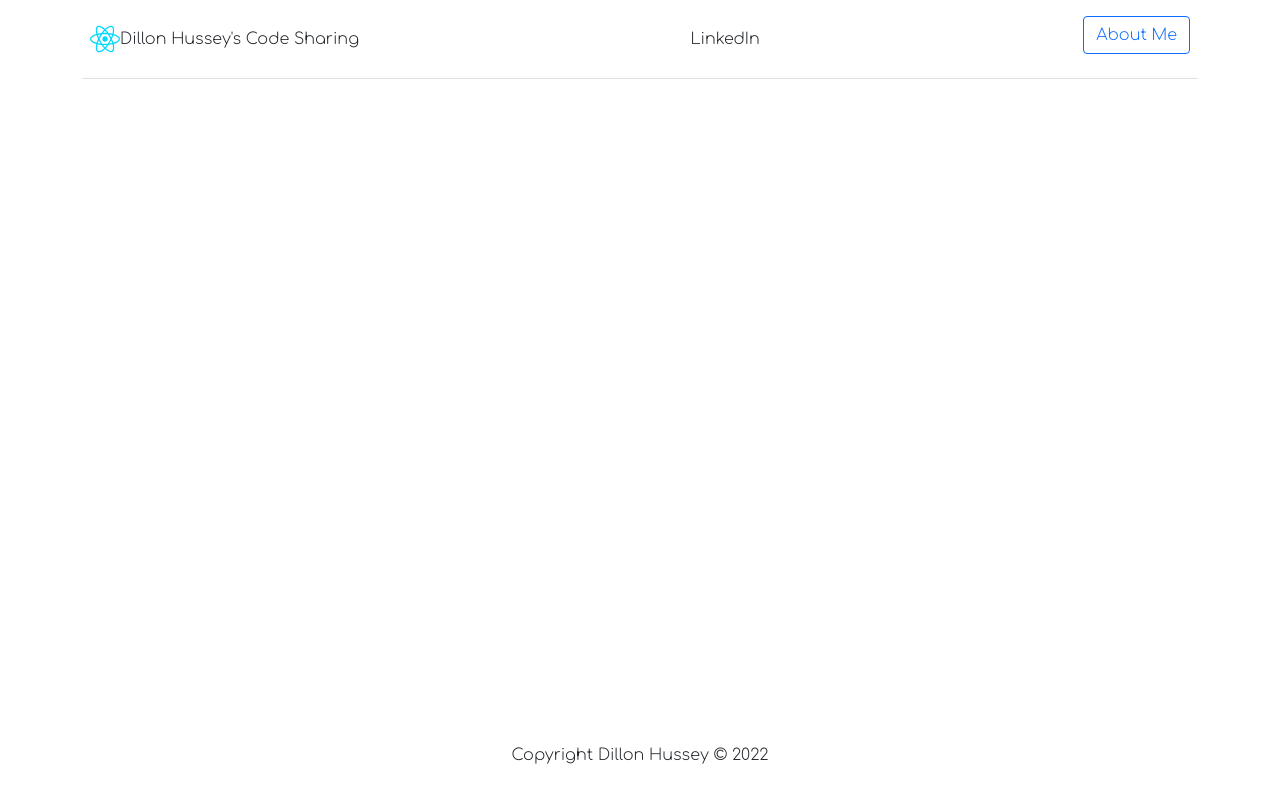
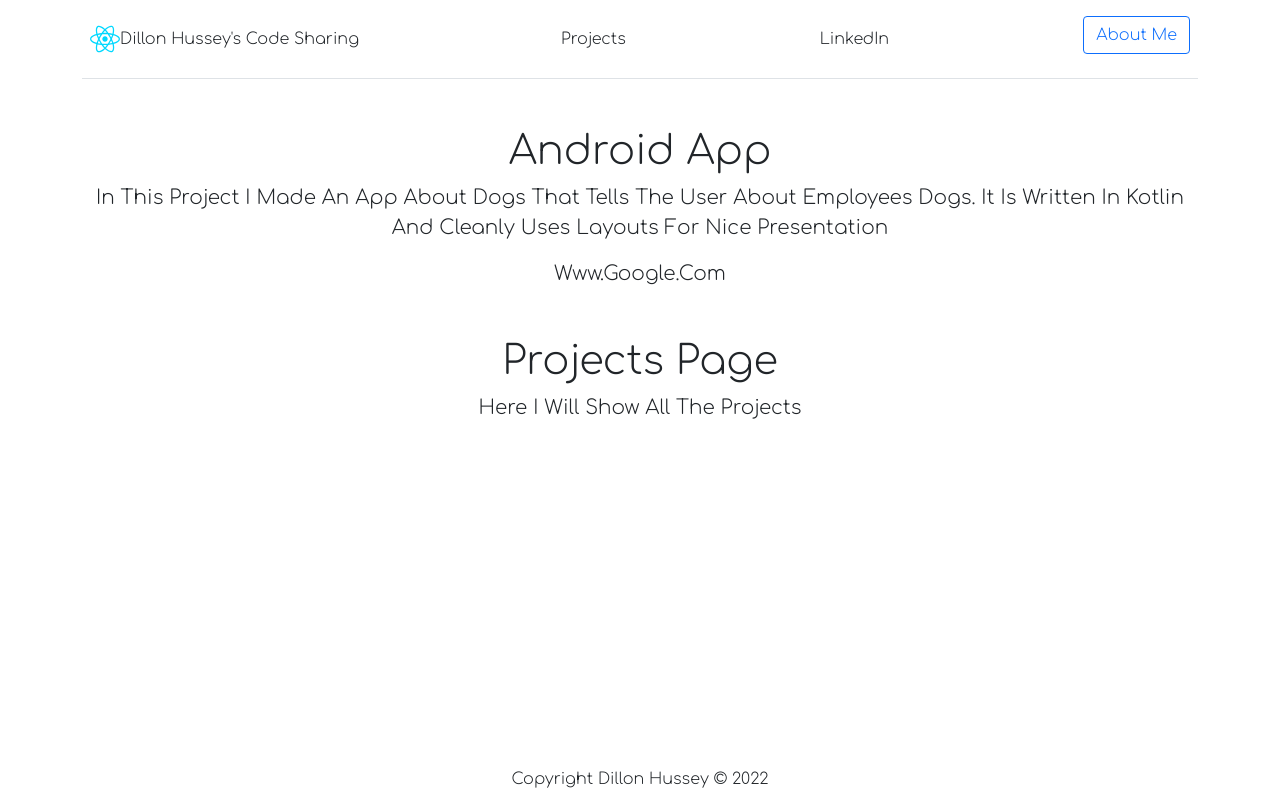
Before and after one commit to DillonHussey/DillonHussey.github.io, a React (Create React App) app: page /projects in a window 1280 px wide. Built offline with nearby package versions, Linux system fonts and the light colour scheme.

Commit message:
Nearly working project model

```diff
--- a/src/App.js
+++ b/src/App.js
@@ -5,8 +5,10 @@ import { Routes, Route } from "react-router-dom";
 import Layout from "./layout/Layout";
 
 // pages
-import Home from "./pages/Home";
+import Projects from "./pages/Projects";
 import About from "./pages/About";
+import AboutMe from "./pages/AboutMe";
+
 import NotFound from "./pages/NotFound";
 
 
@@ -15,8 +17,10 @@ const App = () => {
     <Layout>
       <Container>
         <Routes>
-          <Route path="/" element={<Home />} exact />
-          <Route path="/aboutThisPrj" element={<About />} />
+          <Route path="/" element={<About />} exact />
+          <Route path="/about" element={<About />} />
+          <Route path="/aboutMe" element={<AboutMe />} />
+          <Route path="/projects" element={<Projects/>}/>
           <Route element={<NotFound />} />
         </Routes>
       </Container>
--- a/src/components/Menu.js
+++ b/src/components/Menu.js
@@ -1,16 +1,13 @@
 import { Link } from "react-router-dom";
 import logo from '../images/react.svg';
 import {Container} from "react-bootstrap";
-// flex-column flex-md-row align-items-center p-2 px-md-1 mb-3 bg-white border-bottom box-shadow
-//d-flex align-items-center col-md-3 mb-md-0 mr-auto
-//ml-md-3
 const Menu = () => {
   return (
     <Container>
       <header className="d-flex flex-wrap align-items-left justify-content-center justify-content-md-between py-3 mb-4 border-bottom">
 
         <Link
-          to="/aboutThisPrj"
+          to="/about"
           className="d-flex align-items-center text-dark p-2 text-decoration-none"
           >
           <img
@@ -23,6 +20,11 @@ const Menu = () => {
             Dillon Hussey's Code Sharing
         </Link>
 
+        <Link className="d-flex align-items-center text-dark text-decoration-none"
+          to="/Projects"
+        >
+          Projects
+        </Link>
         <a target="_blank" href="https://www.linkedin.com/in/dillon-hussey-b85781224/"
 
         rel="noreferrer"
--- /dev/null
+++ b/src/components/Project.js
@@ -0,0 +1,38 @@
+
+//This is the model for each project display
+// I need an adapter in this file that will take a
+
+/*
+
+prj object model:
+prj {
+    title: "this is the title"
+    images : [1, 3, 4] list of which pictures are associated
+    description: "Description String (maybe this is markdown"
+    Form application: "link address"
+}
+
+*/
+
+
+const Project = () => {
+
+  const prj = {
+    title: "Android App",
+    description: "In this project i made an app about dogs that tells the user about employees dogs. It is written in Kotlin and cleanly uses layouts for nice presentation",
+    form: "www.google.com"
+  }
+
+  return (
+      <div className='starter-template text-center mt-5'>
+        <h1>{prj.title}</h1>
+        <p className='lead text-capitalize'>{prj.description}</p>
+        <p className='lead text-capitalize'>{prj.form}</p>
+
+      </div>
+  )
+}
+
+
+
+export default Project
--- a/src/pages/Home.js
+++ b/src/pages/AboutMe.js
@@ -1,9 +1,9 @@
 import Header from '../components/Header'
 import Meta from '../components/Meta'
 
-const Home = () => {
+const AboutMe = () => {
   // page content
-  const pageTitle = 'Home'
+  const pageTitle = 'About Dillon'
   const pageDescription = 'welcome to react bootstrap template'
 
   return (
@@ -14,4 +14,4 @@ const Home = () => {
   )
 }
 
-export default Home
+export default AboutMe
--- /dev/null
+++ b/src/pages/Projects.js
@@ -0,0 +1,21 @@
+import Header from '../components/Header'
+import Meta from '../components/Meta'
+import Project from '../components/Project'
+const Projects = () => {
+  // page content
+  const pageTitle = "Projects"
+  const pageDescription = 'Here I will show all the projects'
+
+  //test project to demo
+
+  return (
+    <div>
+      <Meta title={pageTitle}/>
+      <Project/>
+      <Header head={pageTitle} description={pageDescription}/>
+
+    </div>
+  )
+}
+
+export default Projects
```
